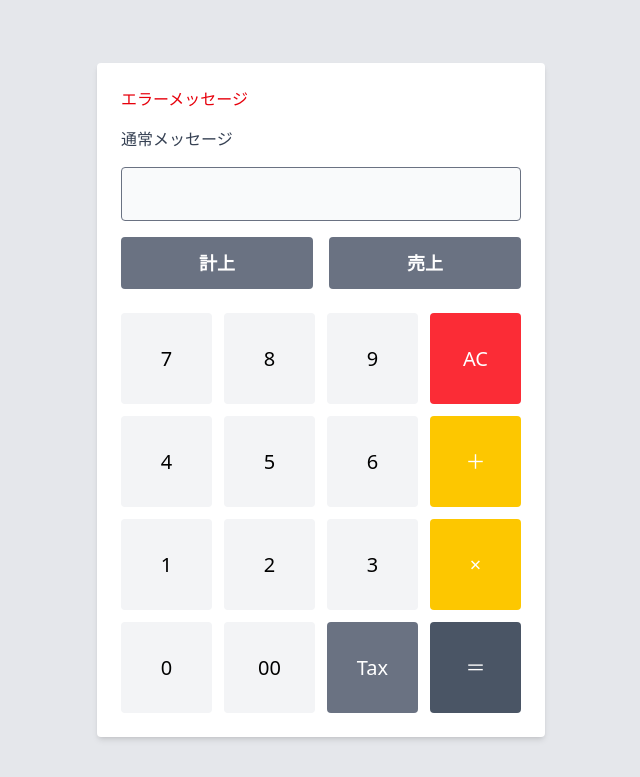
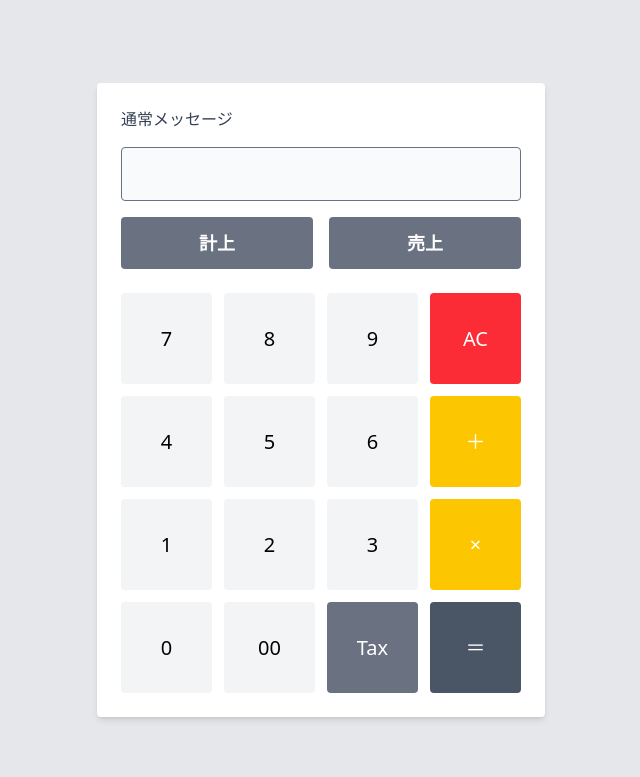
Before and after one commit to yse-yoo/yse_regi_2025, a PHP site: page / in a window 1280 px wide. Shown: the top 777 px of the page, without its empty margins (319-959 px from the left). Run offline with PHP 8.4, Linux system fonts and the light colour scheme.

Commit message:
エラーメッセージランを消しました

```diff
--- a/index.php
+++ b/index.php
@@ -20,11 +20,6 @@ $message = "通常メッセージ";
 
 <body class="bg-gray-200 flex justify-center items-center min-h-screen">
     <div class="bg-white rounded p-6 shadow-md w-full max-w-md">
-        <div id="errors" class="mb-4">
-            <ul>
-                <li class="text-red-600"><?= $error ?></li>
-            </ul>
-        </div>
 
         <div class="text-gray-700 mb-4">
             <?= $message ?>
```
